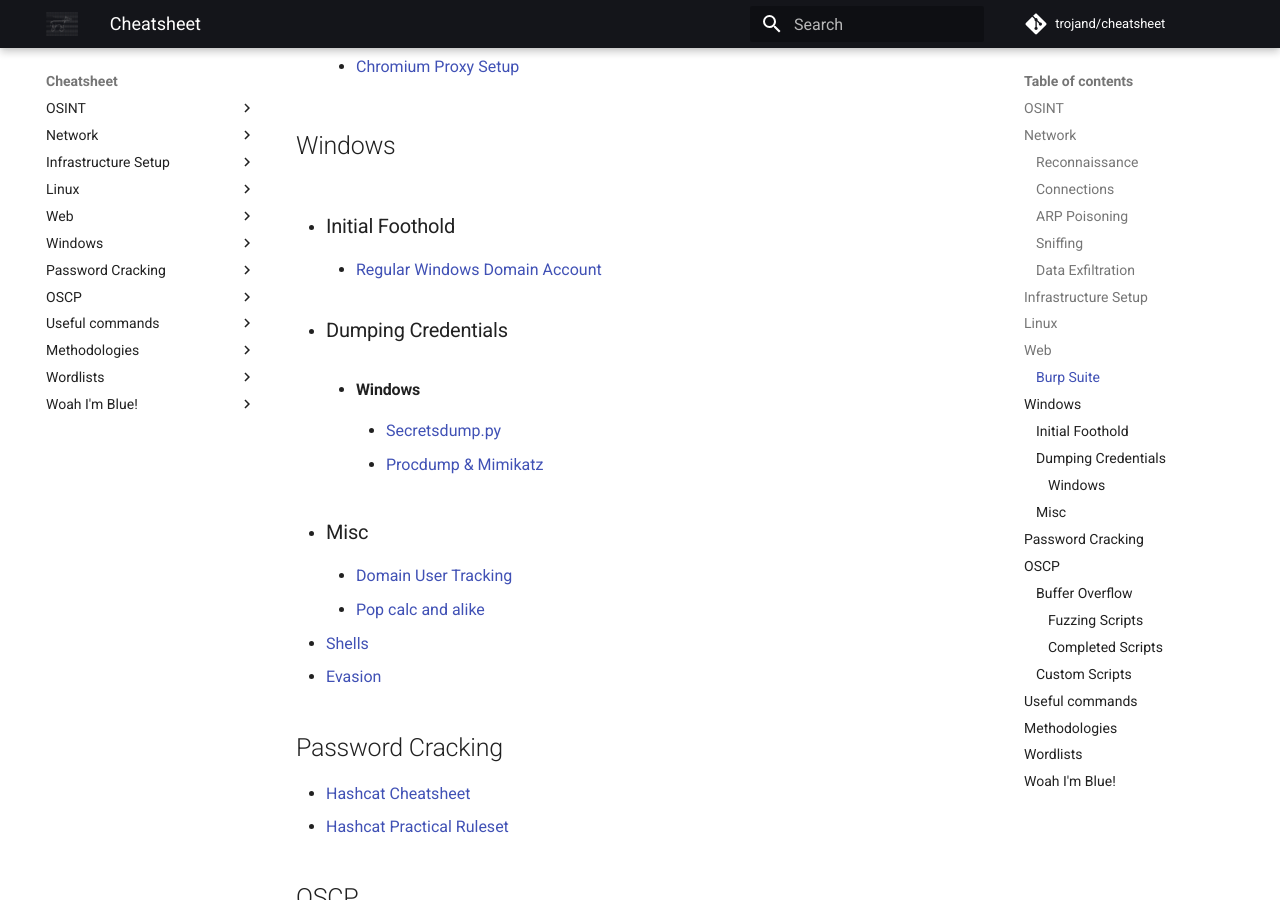
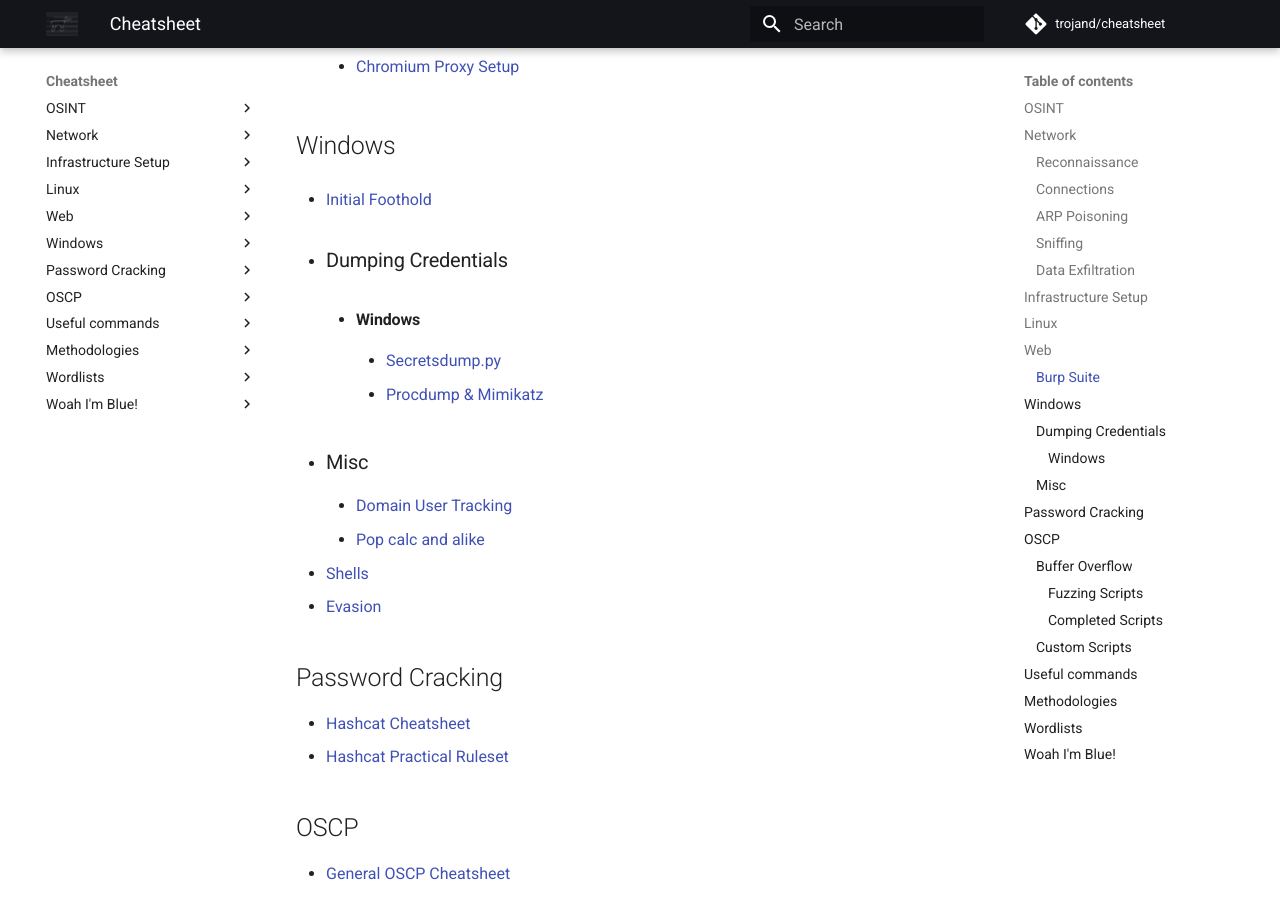
Before and after one commit to trojand/cheatsheet, an MkDocs documentation site: the page built from docs/index.md, in a window 1280 px wide and 900 px high, scrolled down 1792 px. Built offline with MkDocs 1.6.1 and Material for MkDocs 9.7.7, drawn with Linux system fonts in a browser that asks for light colours; comment, search, counter and statistics services are not loaded.

Commit message:
Update index.md

```diff
--- a/docs/index.md
+++ b/docs/index.md
@@ -46,8 +46,7 @@
     * [Chromium Proxy Setup](Web/BurpSuite/Chromium_Proxy_Setup.md)
 
 ## Windows
-* ### Initial Foothold
-    * [Regular Windows Domain Account](Windows/Initial_Foothold/After-Achieving-a-Regular-Windows-Domain_account.md)
+* [Initial Foothold](Windows/Initial_Foothold.md)
 
 * ### Dumping Credentials
     * #### Windows
```
